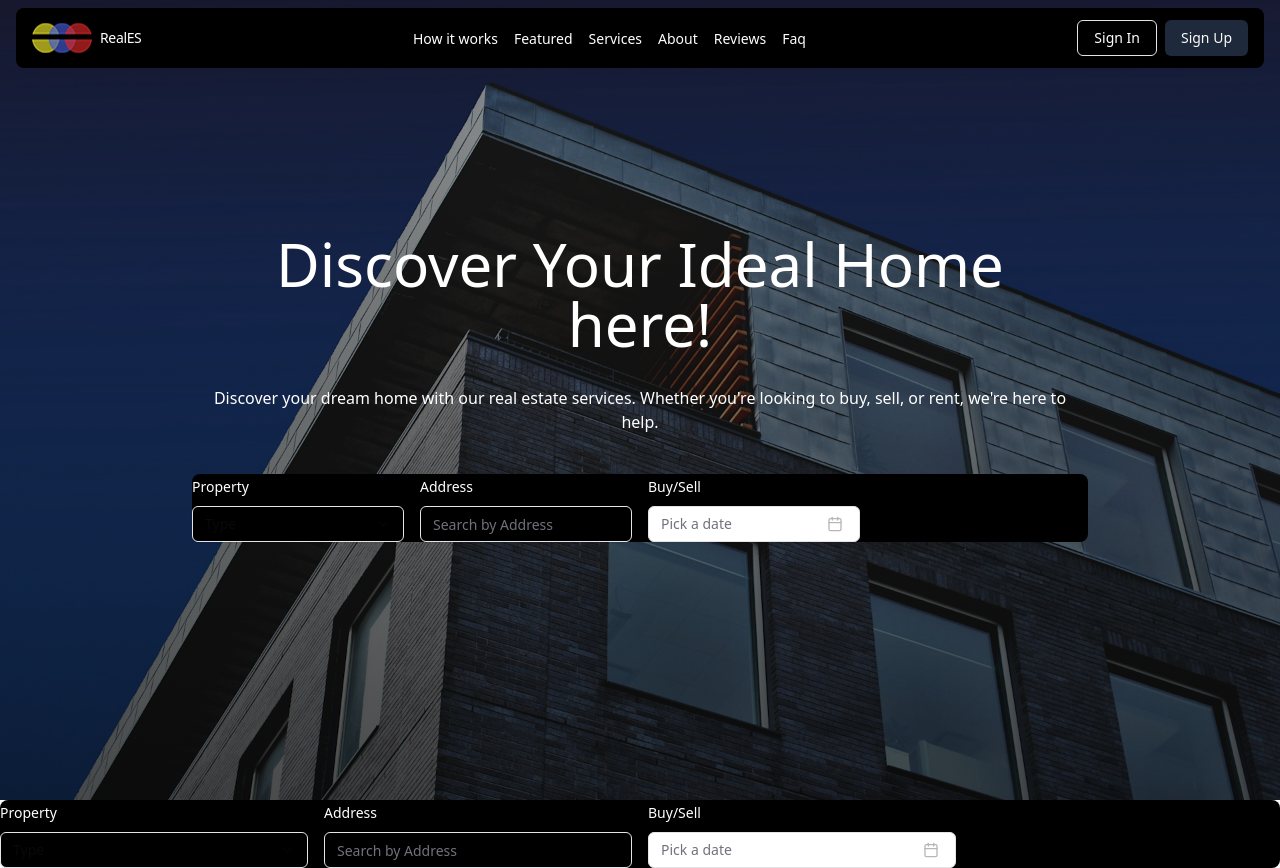
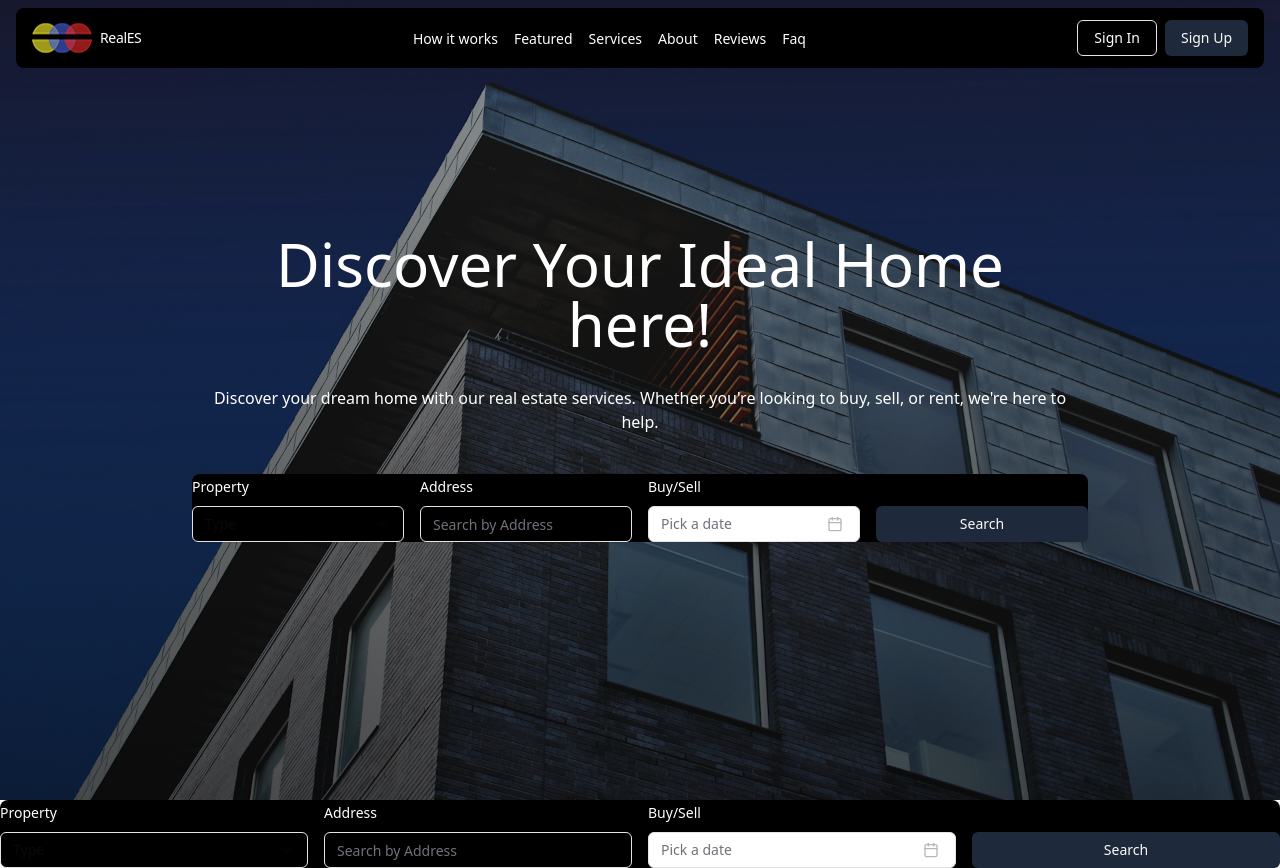
Before and after one commit to ionutpetru4046/real-estate, a Next.js app: page / in a window 1280 px wide. Built offline with nearby package versions, Linux system fonts and the light colour scheme.

Commit message:
button added to the SearchForm component

```diff
--- a/src/components/SearchForm.tsx
+++ b/src/components/SearchForm.tsx
@@ -91,6 +91,7 @@ const SearchForm = () => {
             </FormItem>
           )}
         />
+        <Button type="submit" className="bg-slate-800">Search</Button>
       </Form>
     </div>
   )
```
